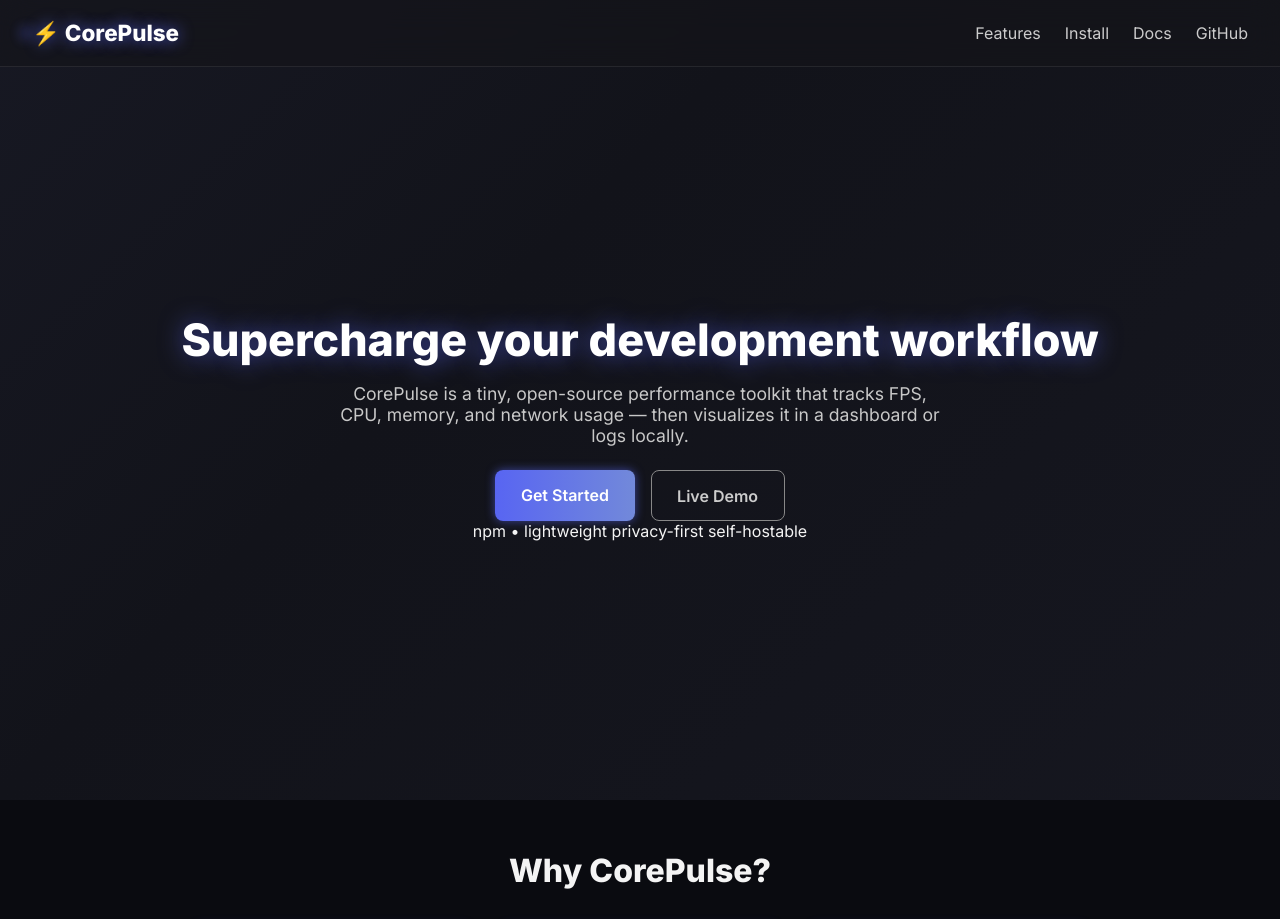
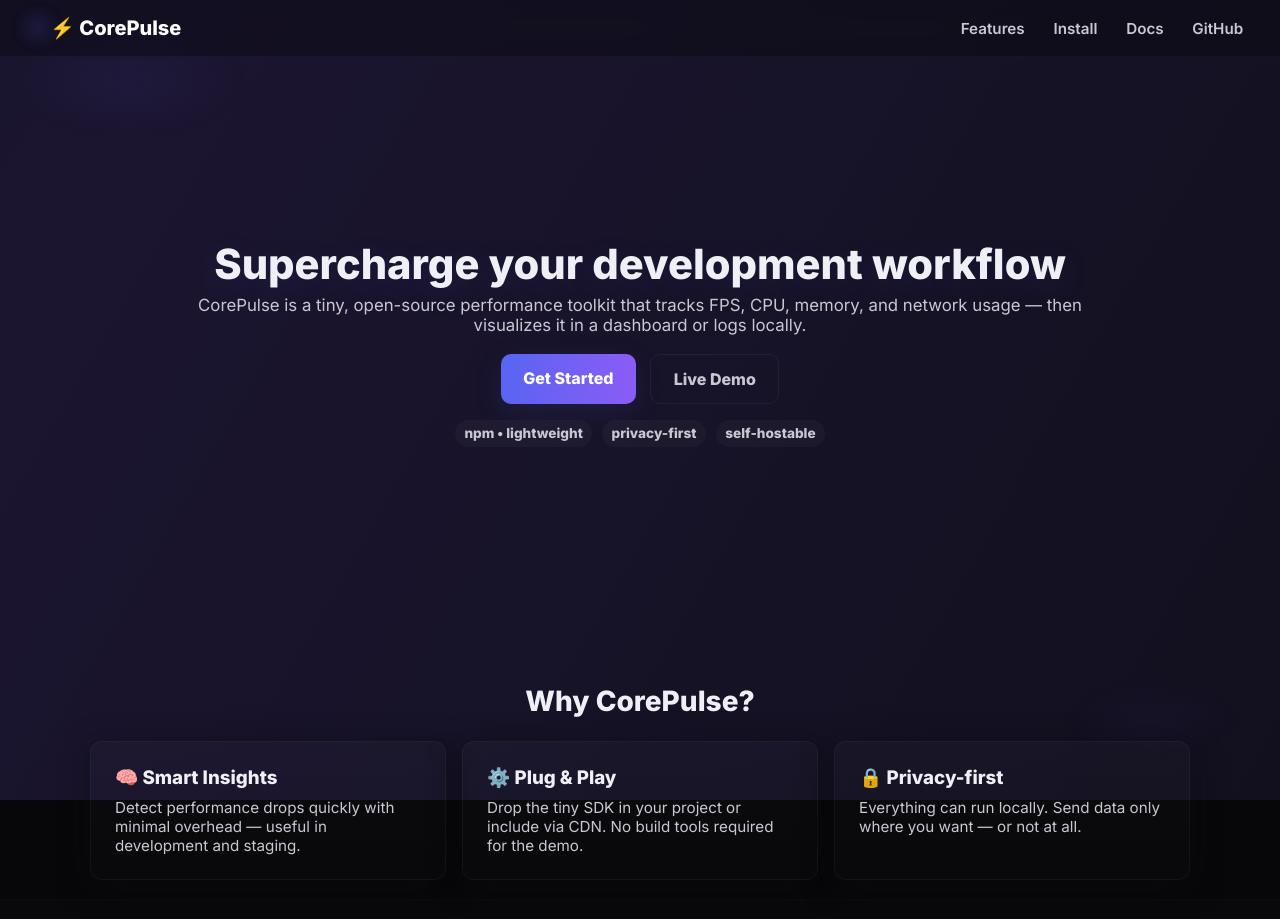
Before and after one commit to tacwreck/corepulse.github.io, a plain HTML site: page index.html in a window 1280 px wide. Shown: the top 919 px of the page. Drawn offline with Linux system fonts and the light colour scheme.

Commit message:
Update style.css

```diff
--- a/style.css
+++ b/style.css
@@ -1,242 +1,97 @@
+/* CorePulse styles — blue/purple glow theme inspired by sidestore.io + wisehosting.com */
 @import url("https://fonts.googleapis.com/css2?family=Inter:wght@400;600;800&display=swap");
 
-* {
-  margin: 0;
-  padding: 0;
-  box-sizing: border-box;
+:root{
+  --bg:#07070a;
+  --glass: rgba(255,255,255,0.06);
+  --muted:#c8c8d2;
+  --accent1:#5865f2;
+  --accent2:#8b5cf6;
 }
 
-body {
-  font-family: "Inter", sans-serif;
-  color: #f4f4f4;
-  background: #0a0b10;
-  overflow-x: hidden;
-  position: relative;
+*{box-sizing:border-box;margin:0;padding:0}
+html,body{height:100%}
+body{
+  font-family:"Inter",system-ui,-apple-system,Segoe UI,Roboto,"Helvetica Neue",Arial;
+  background:var(--bg);
+  color:#eef0f6;
+  -webkit-font-smoothing:antialiased;
+  -moz-osx-font-smoothing:grayscale;
+  overflow-x:hidden;
 }
 
-/* === Animated Gradient Background === */
-.background-animation {
-  position: fixed;
-  top: 0;
-  left: 0;
-  width: 100%;
-  height: 100%;
-  background: linear-gradient(-45deg, #1a1b26, #12131a, #24263a, #181920);
-  background-size: 400% 400%;
-  z-index: -1;
-  animation: gradientShift 15s ease infinite;
+/* animated gradient background */
+.background-animation{
+  position:fixed;inset:0;z-index:-2;
+  background:linear-gradient(120deg,#0f1016 0%, #12131a 30%, #1b1530 60%, #0b0c10 100%);
+  background-size:400% 400%;
+  animation: gradientShift 18s ease infinite;
+}
+@keyframes gradientShift{
+  0%{background-position:0% 50%}
+  50%{background-position:100% 50%}
+  100%{background-position:0% 50%}
 }
 
-@keyframes gradientShift {
-  0% { background-position: 0% 50%; }
-  50% { background-position: 100% 50%; }
-  100% { background-position: 0% 50%; }
+/* subtle vignette */
+body::after{
+  content:"";position:fixed;inset:0;z-index:-1;
+  background:radial-gradient(1200px 600px at 10% 10%, rgba(88,101,242,0.06), transparent 10%),
+             radial-gradient(900px 400px at 90% 90%, rgba(139,92,246,0.04), transparent 10%);
+  pointer-events:none;
 }
 
-/* === Navbar === */
-.navbar {
-  display: flex;
-  justify-content: space-between;
-  align-items: center;
-  padding: 1.2rem 2rem;
-  position: sticky;
-  top: 0;
-  background: rgba(20, 20, 25, 0.6);
-  backdrop-filter: blur(15px);
-  border-bottom: 1px solid rgba(255, 255, 255, 0.08);
-  z-index: 10;
+/* Nav */
+.navbar{display:flex;justify-content:space-between;align-items:center;padding:1rem 2rem;position:sticky;top:0;background:rgba(6,6,10,0.35);backdrop-filter:blur(10px);border-bottom:1px solid rgba(255,255,255,0.03);z-index:40}
+.logo{position:relative;font-weight:800;color:#fff;font-size:1.25rem;padding-left:18px}
+.logo-glow{position:absolute;left:0;top:50%;transform:translateY(-50%);width:12px;height:12px;border-radius:50%;background:var(--accent1);filter:blur(8px);animation:pulseGlow 2.8s ease-in-out infinite}
+@keyframes pulseGlow{0%,100%{transform:translateY(-50%) scale(.85);opacity:.6}50%{transform:translateY(-50%) scale(1.4);opacity:1;filter:blur(14px)}}
+.nav-links{display:flex;gap:1.2rem;list-style:none}
+.nav-links a{color:var(--muted);text-decoration:none;font-weight:600;font-size:.95rem;padding:.25rem .3rem;transition:all .2s}
+.nav-links a:hover{color:#fff;text-shadow:0 0 10px rgba(88,101,242,.35)}
+
+/* hero */
+.hero{min-height:72vh;display:flex;align-items:center;justify-content:center;padding:4rem 1.25rem;text-align:center}
+.hero-content{max-width:920px}
+.hero h1{font-size:2.6rem;line-height:1.02;margin-bottom:.6rem;text-shadow:0 6px 30px rgba(88,101,242,0.14)}
+.hero p{color:var(--muted);margin-bottom:1.2rem;font-size:1.05rem}
+.hero-buttons{display:flex;gap:.9rem;justify-content:center;flex-wrap:wrap;margin-bottom:1rem}
+.btn{display:inline-block;padding:.85rem 1.4rem;border-radius:10px;font-weight:700;text-decoration:none;transition:all .22s}
+.btn.primary{background:linear-gradient(90deg,var(--accent1),var(--accent2));color:white;box-shadow:0 8px 30px rgba(88,101,242,0.12)}
+.btn.primary:hover{transform:translateY(-4px);box-shadow:0 16px 48px rgba(88,101,242,0.18)}
+.btn.secondary{background:transparent;border:1px solid rgba(255,255,255,0.06);color:var(--muted)}
+
+/* badges */
+.hero-badges{display:flex;gap:.6rem;justify-content:center;margin-top:1rem}
+.badge{background:rgba(255,255,255,0.03);padding:.35rem .6rem;border-radius:999px;font-weight:700;color:var(--muted);font-size:.85rem}
+
+/* sections */
+.features{padding:3.2rem 1.2rem 1.2rem}
+.features h2{text-align:center;font-size:1.75rem;margin-bottom:1.4rem}
+.cards{display:grid;grid-template-columns:repeat(auto-fit,minmax(240px,1fr));gap:1rem;max-width:1100px;margin:0 auto}
+.card{background:linear-gradient(180deg, rgba(255,255,255,0.02), rgba(255,255,255,0.01));padding:1.5rem;border-radius:12px;border:1px solid rgba(255,255,255,0.04);box-shadow:0 6px 30px rgba(11,12,15,0.6);transition:transform .22s,box-shadow .22s}
+.card h3{margin-bottom:.6rem}
+.card p{color:var(--muted);font-size:.95rem}
+.card:hover{transform:translateY(-6px);box-shadow:0 18px 50px rgba(13,14,20,0.7)}
+
+/* install */
+.install{padding:2.4rem 1.2rem;background:linear-gradient(180deg, rgba(255,255,255,0.01), rgba(255,255,255,0.005));border-top:1px solid rgba(255,255,255,0.02)}
+.install-grid{display:grid;grid-template-columns:repeat(auto-fit,minmax(260px,1fr));gap:1rem;max-width:1100px;margin:0 auto}
+.install-block{background:var(--glass);padding:1rem;border-radius:10px;border:1px solid rgba(255,255,255,0.04)}
+.install pre{background:rgba(0,0,0,0.45);padding:.8rem;border-radius:8px;color:#8affd1;overflow:auto}
+
+/* about */
+.about{padding:2.4rem 1.2rem;text-align:center}
+.about p{max-width:840px;margin:0 auto;color:var(--muted)}
+
+/* footer */
+.footer{padding:1.2rem;border-top:1px solid rgba(255,255,255,0.03);display:flex;justify-content:space-between;align-items:center;gap:1rem;flex-wrap:wrap;background:rgba(0,0,0,0.06)}
+.socials a{color:var(--muted);text-decoration:none;margin-left:.8rem;font-weight:600}
+
+/* responsiveness */
+@media (max-width:760px){
+  .hero h1{font-size:1.8rem}
+  .nav-links{display:none}
+  .logo{font-size:1.05rem}
+  .hero{padding:2.2rem 1rem}
 }
-
-.logo {
-  position: relative;
-  font-weight: 800;
-  font-size: 1.4rem;
-  color: #ffffff;
-  text-shadow: 0 0 15px rgba(88, 101, 242, 0.8);
-}
-
-.logo-glow {
-  position: absolute;
-  top: 50%;
-  left: -12px;
-  width: 12px;
-  height: 12px;
-  border-radius: 50%;
-  background: #5865f2;
-  filter: blur(8px);
-  transform: translateY(-50%);
-  animation: pulseGlow 2.5s ease-in-out infinite;
-}
-
-@keyframes pulseGlow {
-  0%, 100% {
-    transform: translateY(-50%) scale(0.8);
-    opacity: 0.6;
-    filter: blur(8px);
-  }
-  50% {
-    transform: translateY(-50%) scale(1.4);
-    opacity: 1;
-    filter: blur(12px);
-  }
-}
-
-.nav-links {
-  display: flex;
-  gap: 1.5rem;
-  list-style: none;
-}
-
-.nav-links a {
-  color: #ccc;
-  text-decoration: none;
-  transition: color 0.2s, text-shadow 0.3s;
-}
-
-.nav-links a:hover {
-  color: #fff;
-  text-shadow: 0 0 10px #5865f2;
-}
-
-/* === Hero === */
-.hero {
-  min-height: 90vh;
-  display: flex;
-  align-items: center;
-  justify-content: center;
-  text-align: center;
-  padding: 2rem;
-}
-
-.hero h1 {
-  font-size: 2.8rem;
-  font-weight: 800;
-  color: #fff;
-  margin-bottom: 1rem;
-  text-shadow: 0 0 25px rgba(88, 101, 242, 0.6);
-}
-
-.hero p {
-  max-width: 600px;
-  margin: 0 auto 1.5rem;
-  color: #c8c8c8;
-  font-size: 1.1rem;
-}
-
-.hero-buttons {
-  display: flex;
-  justify-content: center;
-  gap: 1rem;
-}
-
-.btn {
-  padding: 0.9rem 1.6rem;
-  border-radius: 8px;
-  font-weight: 600;
-  text-decoration: none;
-  transition: 0.3s ease;
-}
-
-.btn.primary {
-  background: linear-gradient(90deg, #5865f2, #7289da);
-  color: #fff;
-  box-shadow: 0 0 10px rgba(88, 101, 242, 0.6);
-}
-
-.btn.primary:hover {
-  background: linear-gradient(90deg, #4752c4, #5865f2);
-  box-shadow: 0 0 25px rgba(88, 101, 242, 0.9);
-}
-
-.btn.secondary {
-  background: transparent;
-  border: 1px solid #888;
-  color: #ccc;
-}
-
-.btn.secondary:hover {
-  background: rgba(255, 255, 255, 0.08);
-}
-
-/* === Features === */
-.features {
-  padding: 4rem 2rem;
-  text-align: center;
-}
-
-.features h2 {
-  font-size: 2rem;
-  margin-bottom: 2rem;
-}
-
-.cards {
-  display: grid;
-  grid-template-columns: repeat(auto-fit, minmax(250px, 1fr));
-  gap: 1.5rem;
-  max-width: 900px;
-  margin: 0 auto;
-}
-
-.card {
-  background: rgba(255, 255, 255, 0.05);
-  border-radius: 12px;
-  padding: 1.8rem;
-  border: 1px solid rgba(255, 255, 255, 0.1);
-  transition: 0.3s ease;
-  box-shadow: 0 0 10px rgba(88, 101, 242, 0.1);
-}
-
-.card:hover {
-  transform: translateY(-5px);
-  background: rgba(255, 255, 255, 0.12);
-  box-shadow: 0 0 25px rgba(88, 101, 242, 0.3);
-}
-
-/* === Installation === */
-.install {
-  padding: 4rem 2rem;
-  background: rgba(255, 255, 255, 0.03);
-  text-align: center;
-}
-
-.install pre {
-  background: rgba(0, 0, 0, 0.4);
-  padding: 1rem;
-  border-radius: 8px;
-  display: inline-block;
-  color: #00e0a1;
-  font-size: 0.9rem;
-  margin: 1rem 0;
-  text-align: left;
-}
-
-/* === About === */
-.about {
-  padding: 4rem 2rem;
-  text-align: center;
-}
-
-.about p {
-  max-width: 700px;
-  margin: 0 auto;
-  color: #cfcfcf;
-}
-
-/* === Footer === */
-.footer {
-  text-align: center;
-  padding: 2rem;
-  background: rgba(20, 20, 25, 0.4);
-  border-top: 1px solid rgba(255, 255, 255, 0.1);
-}
-
-.footer .socials a {
-  color: #aaa;
-  margin: 0 0.5rem;
-  text-decoration: none;
-  transition: color 0.2s;
-}
-
-.footer .socials a:hover {
-  color: #fff;
-}
```
